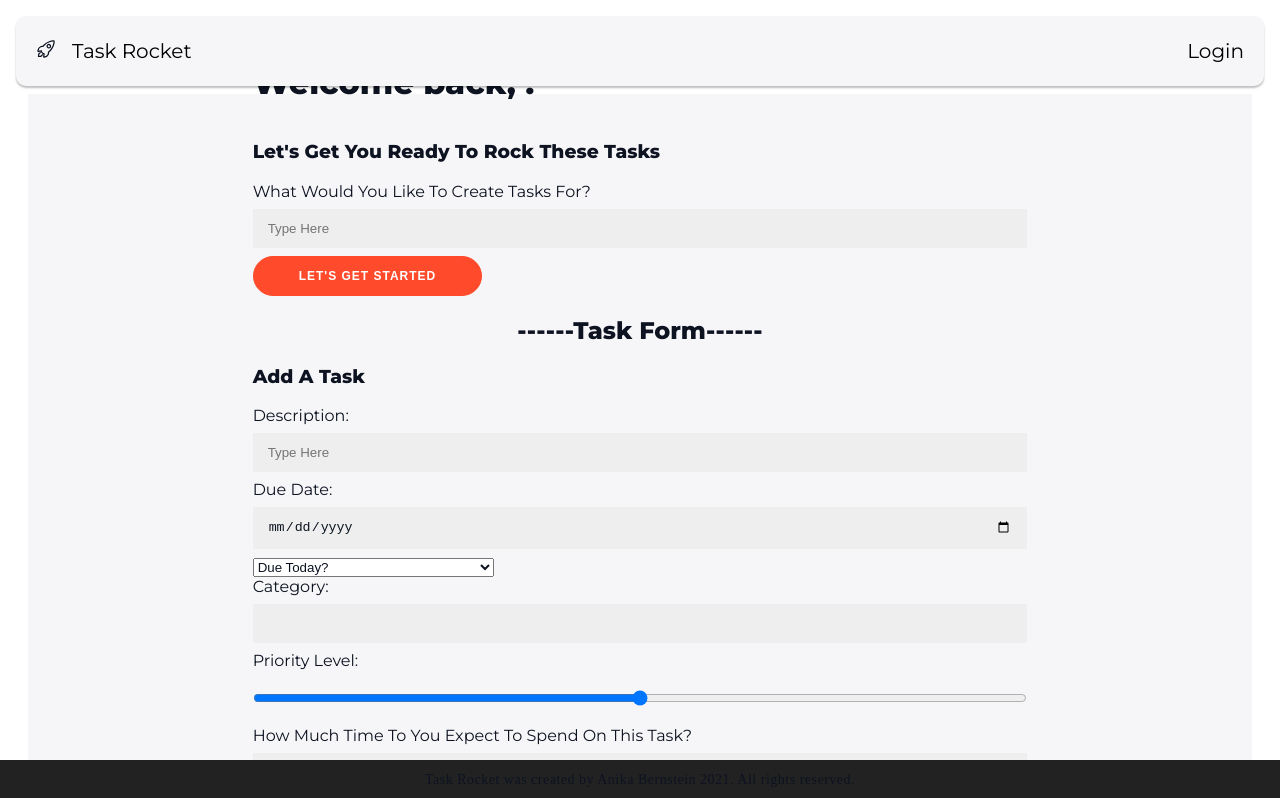
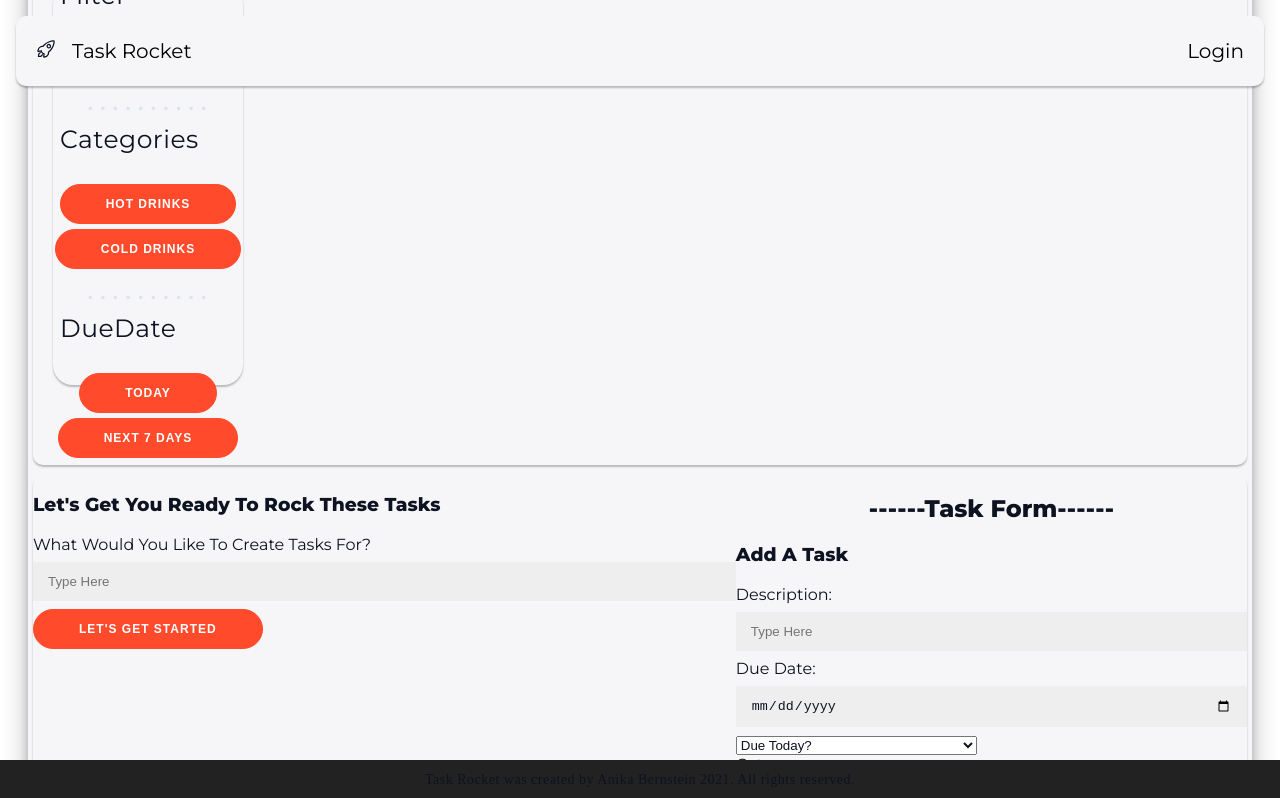
Before and after one commit to anikajb92/task-rocket-app, a React (Create React App) app: page /home in a window 1280 px wide. Shown: the top 798 px of the page. Built offline with nearby package versions, Linux system fonts and the light colour scheme; the HTML template or start-up script is replaced by a standard one.

Commit message:
updated sidebar

```diff
--- a/src/components/Credentials.js
+++ b/src/components/Credentials.js
@@ -24,6 +24,7 @@ export default function Credentials(props) {
         <LoginForm
           handleLogin={props.handleLogin}
           setUser={props.setUser}
+          routerprops={props.routerprops}
           />
     </div>
   </div>
--- a/src/components/Home.js
+++ b/src/components/Home.js
@@ -1,15 +1,18 @@
-import React from 'react';
+import React, {useState} from 'react';
 import '../styles/home.css';
 import {FaBuffer} from "react-icons/fa";
 
 import TaskForm from './TaskForm';
 import CategoryForm from './CategoryForm';
 import CategoryList from './CategoryList';
+import SideBar from './SideBar';
 
 export default function Welcome(props) {
+  const [selected, setSelected]= useState("all");
+
   const renderCategories = () => props.categories.map(category => {
     console.log(category);
-    return <h2><FaBuffer/> Name: {category.name}</h2>
+    return <h2><FaBuffer/> {category.name}</h2>
 
     // return <CategoryList
     //   name={category.name}
@@ -17,14 +20,24 @@ export default function Welcome(props) {
     // />
   })
 
+  const changeSelected = (value) => {setSelected(value)}
+
   return (
     <div className="home">
-      <h1>Welcome back, {props.user.firstname}!</h1>
-      <br/>
-      <div className="board">
-        {renderCategories()}
+      {/* <h1>Welcome back, {props.user.firstname}!</h1>
+      <br/> */}
+      <div className="existing-tasks">
+        <div className="aside-container">
+          <SideBar
+          selected={selected}
+          changeSelected={changeSelected}
+          />
+        </div>
+        <div className="board">
+          {renderCategories()}
+        </div>
       </div>
-      <div>
+      <div className="new-tasks">
         <CategoryForm />
         <TaskForm categories={props.categories}/>
       </div>
--- a/src/components/LoginForm.js
+++ b/src/components/LoginForm.js
@@ -1,9 +1,11 @@
 import React, {useState} from 'react';
+import {useHistory} from 'react-router-dom';
 import {IoRocketOutline} from "react-icons/io5";
 
 export default function LoginForm(props) {
   const [username, setUsername] = useState('');
   const [password, setPassword] = useState('');
+  const history = useHistory()
 
   const handleSubmit = event => {
     event.preventDefault();
@@ -26,6 +28,7 @@ export default function LoginForm(props) {
           console.log('login successful');
           props.handleLogin();
           props.setUser(result.user);
+          history.push('/home');
         }
       });
   }
--- a/src/components/Profile.js
+++ b/src/components/Profile.js
@@ -19,17 +19,22 @@ export default function Profile(props) {
   }
 
   return (
-    <div>
+    <div className="profile">
         {props.isLoggedIn? (
         <>
-          <h1> Hi {props.user.firstname} </h1>
+          <h1> Hi, {props.user.firstname}! </h1>
           <h2>Here's a look at your profile. Need to make changes?</h2>
+          <hr/>
           <h3>Full Name: {props.user.firstname} {props.user.lastname}</h3>
           <h3>Username: {props.user.username}</h3>
-          <img></img>
-
+          <h3>Password: (Currently Unavailable)</h3>
+          <h3>Profile Picture: </h3>
+          <button>Currently Unavailable</button>
+          <hr/>
+          <h2>Admin Access</h2>
           <button onClick={getUsers}>See all users</button>
           <br/>
+          <hr/>
           <button onClick={props.handleLogout}>Logout</button>
         </>) : (
         <>
--- /dev/null
+++ b/src/components/SideBar.js
@@ -0,0 +1,42 @@
+import React from 'react'
+
+export default function SideBar(props) {
+
+  const handleClick = (event) => {
+    props.changeSelected(event.target.name)
+  }
+
+  return (
+    <div className="aside">
+      <p id="title" >Filter</p>
+      {props.selected === "all" ?
+        <button onClick={handleClick} name="all" style={{ backgroundColor: "#FF4B2B", color: "#fffff" }}>All Tasks</button> :
+        <button onClick={handleClick} name="all">All Tasks</button>
+      }
+      <h3>. . . . . . . . . .</h3>
+      <p>Categories</p>
+      {
+        props.selected === "Hot Drink" ?
+          <button onClick={handleClick} name="Hot Drink" style={{ backgroundColor: "#FF4B2B", color: "#fffff" }}>(Category 1)</button> :
+          <button onClick={handleClick} name="Hot Drink">Hot Drinks</button>
+      }
+      {
+        props.selected === "Cold Drink" ?
+          <button onClick={handleClick} name="Cold Drink" style={{ backgroundColor: "#FF4B2B", color: "#fffff" }}>(Category 2)</button> :
+          <button onClick={handleClick} name="Cold Drink">Cold Drinks</button>
+      }
+      <h3>. . . . . . . . . .</h3>
+      <p>DueDate</p>
+      {
+        props.selected === "Pastry" ?
+          <button onClick={handleClick} name="Pastry" style={{ backgroundColor: "#FF4B2B", color: "#fffff" }}>Today</button> :
+          <button onClick={handleClick} name="Pastry">Today</button>
+      }
+      {
+        props.selected === "Pastry" ?
+          <button onClick={handleClick} name="Pastry" style={{ backgroundColor: "#FF4B2B", color: "#fffff" }}>Next 7 Days</button> :
+          <button onClick={handleClick} name="Pastry">Next 7 Days</button>
+      }
+    </div>
+  )
+}
--- a/src/components/TaskForm.js
+++ b/src/components/TaskForm.js
@@ -6,8 +6,9 @@ export default function TaskForm() {
   const [dueDate, setDueDate] = useState();
   const [dueToday, setDueToday] = useState(false);
   const [category, setCategory] = useState('');
-  const [priority, setPriority] = useState(2)
-  const [timer, setTimer] = useState(0)
+  const [priority, setPriority] = useState(2);
+  const [timer, setTimer] = useState(0);
+  const [completed, setCompleted] = useState(false)
 
   const handleSubmit = event => {
     event.preventDefault();
--- a/src/styles/App.css
+++ b/src/styles/App.css
@@ -18,7 +18,7 @@
   flex-direction: column;
 	align-items: center;
 	font-family: 'Montserrat', sans-serif;
-	height: 90vh;
+	height: 100vh;
 	margin: 0px 20px 0px 20px;
 }
 
@@ -86,7 +86,7 @@ button.ghost {
   font-family: 'Montserrat', sans-serif;
   background: #f6f5f7;
   border-radius: 10px;
-  	box-shadow: 0 2px 2px rgba(0,0,0,0.25);
+  box-shadow: 0 2px 2px rgba(0,0,0,0.25);
   position: sticky;
   display: flex;
   align-items: center;
@@ -111,6 +111,13 @@ button.ghost {
   text-decoration: none;
 }
 
+.profile {
+  box-sizing: border-box;
+  border-radius: 10px;
+  	box-shadow: 0 14px 28px rgba(0,0,0,0.25),
+			0 10px 10px rgba(0,0,0,0.22);
+}
+
 footer {
   background-color: #222;
   color: #fff;
--- a/src/styles/creds.css
+++ b/src/styles/creds.css
@@ -20,6 +20,7 @@ button {
 	text-transform: uppercase;
 	transition: transform 80ms ease-in;
 }
+
 
 button:active {
 	transform: scale(0.95);
--- a/src/styles/home.css
+++ b/src/styles/home.css
@@ -1,12 +1,30 @@
 .home {
+  background-color: #f6f5f7;
   display: flex;
-  flex-direction:column;
+  flex-direction: column;
+  box-sizing: border-box;
+  border-radius: 10px;
+  	box-shadow: 0 14px 28px rgba(0,0,0,0.25),
+			0 10px 10px rgba(0,0,0,0.22);
+}
+
+.existing-tasks, .new-tasks {
+  display: flex;
+  flex-direction: row;
+  background-color: #f6f5f7;
+  border-radius: 10px;
+  box-shadow: 0 2px 2px rgba(0,0,0,0.25);
+  margin: 5px;
 }
 
 .board {
   display: flex;
-  flex-direction: column;
-
+  flex-direction: row;
+  align-content: center;
+  align-items: stretch;
+  min-height: 500px;
+  border-radius: 10px;
+  box-shadow: 0 2px 2px rgba(0,0,0,0.25);
 }
 
 .category-container {
@@ -17,4 +35,38 @@
   vertical-align: top;
   white-space: nowrap;
   width: 272px;
+  border-radius: 10px;
+  box-shadow: 0 2px 2px rgba(0,0,0,0.25);
 }
+
+.aside-container {
+  background-color: #f6f5f7;
+  /* position: sticky; */
+  border-radius: 10px;
+  box-shadow: 0 2px 2px rgba(0,0,0,0.25);
+  display: flex;
+  flex-wrap: nowrap;
+  flex-direction: column;
+  align-items: center;
+  font-size: 30px;
+  width: 190px;
+  border-radius: 20px;
+  margin: 20px;
+  height: 50vh;
+  text-align:center;
+}
+
+.aside p {
+  font-weight: 500;
+  text-align: left;
+  font-size: 25px ;
+  margin-top: 0px;
+  padding-left: 7px;
+
+}
+.aside h3 {
+  color: rgba(113, 165, 228, 0.228);
+  margin: 15px 0px 15px 0px;
+  letter-spacing: 2px;
+  font-size: 15px;
+}
```
